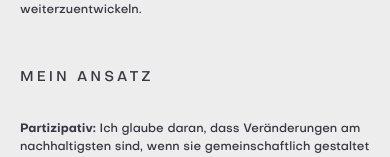
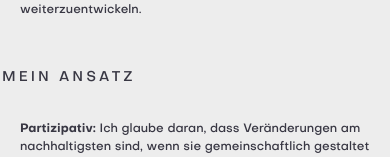
Before and after one commit to sssggr/ninasiessegger, a Nuxt app: page /agile-organisationsberatung in a window 390 px wide. Shown: the part 784-941 px from the top of the page. Built offline with nearby package versions, Linux system fonts and the light colour scheme.

Commit message:
Fix formatting of headline

```diff
--- a/pages/agile-organisationsberatung.vue
+++ b/pages/agile-organisationsberatung.vue
@@ -45,12 +45,16 @@ useSeoMeta({
     </section>
     <section>
       <div class="row">
+      <div class="col-lg-offset-1 col-lg-10 col-md-12">
+        <h2>Mein Ansatz</h2>
+      </div>
+    </div>
+      <div class="row">
         <div class="col-xs-12 col-md-offset-1 col-lg-offset-2 col-lg-9 col-md-10">
-          <h2 class="z-100">Mein Ansatz</h2>
-          <p class="z-100"><b>Partizipativ: </b>Ich glaube daran, dass Veränderungen am nachhaltigsten sind, wenn sie gemeinschaftlich gestaltet werden. Daher arbeite ich eng mit allen Stakeholdern zusammen, um die unterschiedlichen Perspektiven und Erfahrungen einzubeziehen.</p>
-          <p class="z-100"><b>Iterativ: </b>Veränderungen werden schrittweise und kontinuierlich umgesetzt, Feedback wird in den Entwicklungsprozess integriert. Dieser Ansatz der Organisationsentwicklung ermöglicht eine organische Entwicklung und bedarf keines umfangreichen Transformationsprojekts.</p>
-          <p class="z-100"><b>Individuell: </b>Ich verkaufe keine Frameworks oder bestimmte Methoden. Gemeinsam mit euch erarbeite ich individuelle Lösungen, die perfekt zu euren Herausforderungen und Zielen passen. Dabei bringe ich meine jahrelange Erfahrung in der Arbeit in und mit agilen Teams und Unternehmen ein.</p>
-          <p class="z-100"><b>Wirkungsvoll: </b>Mein Ziel ist es, die Fähigkeit zur kontinuierlichen Weiterentwicklung innerhalb der Organisation zu stärken und flexibel auf Veränderungen reagieren zu können.</p>
+          <p><b>Partizipativ: </b>Ich glaube daran, dass Veränderungen am nachhaltigsten sind, wenn sie gemeinschaftlich gestaltet werden. Daher arbeite ich eng mit allen Stakeholdern zusammen, um die unterschiedlichen Perspektiven und Erfahrungen einzubeziehen.</p>
+          <p><b>Iterativ: </b>Veränderungen werden schrittweise und kontinuierlich umgesetzt, Feedback wird in den Entwicklungsprozess integriert. Dieser Ansatz der Organisationsentwicklung ermöglicht eine organische Entwicklung und bedarf keines umfangreichen Transformationsprojekts.</p>
+          <p><b>Individuell: </b>Ich verkaufe keine Frameworks oder bestimmte Methoden. Gemeinsam mit euch erarbeite ich individuelle Lösungen, die perfekt zu euren Herausforderungen und Zielen passen. Dabei bringe ich meine jahrelange Erfahrung in der Arbeit in und mit agilen Teams und Unternehmen ein.</p>
+          <p><b>Wirkungsvoll: </b>Mein Ziel ist es, die Fähigkeit zur kontinuierlichen Weiterentwicklung innerhalb der Organisation zu stärken und flexibel auf Veränderungen reagieren zu können.</p>
         </div>
       </div>
     </section>
```
